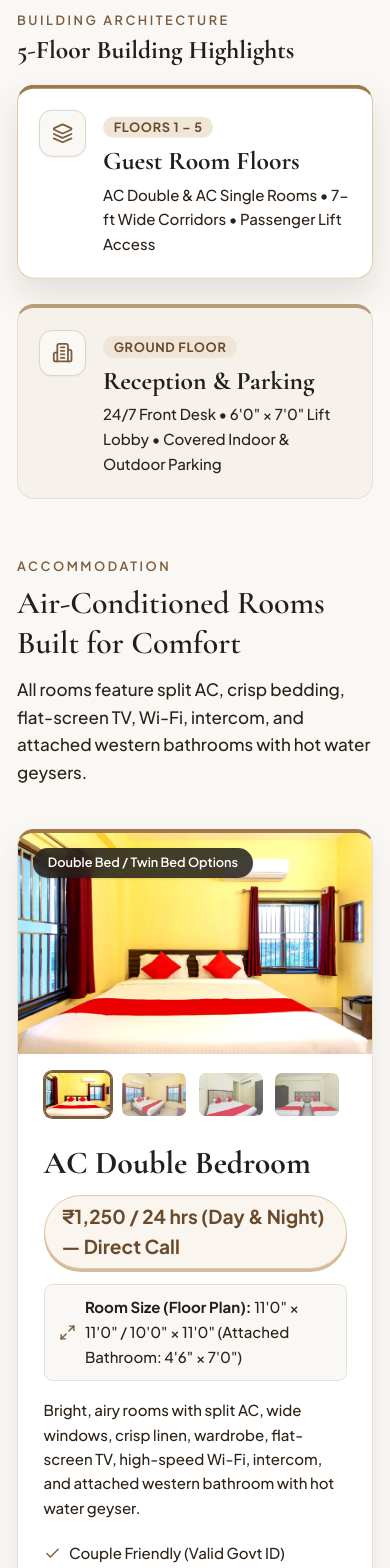
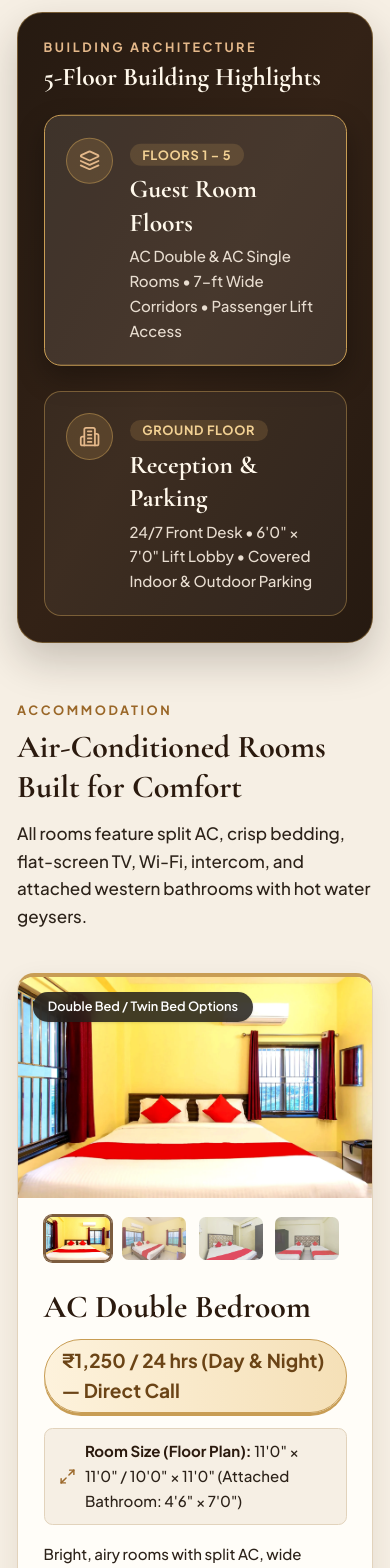
Before and after one commit to vssomarajupalli-lgtm/rk-residency-nellore, a React (Vite) app: page / in a window 390 px wide. Shown: the part 1260-2828 px from the top of the page. Built offline with nearby package versions, Linux system fonts and the light colour scheme.

Commit message:
Add nav down-arrows, rich luxury espresso-gold section palette, and prominent Contact card with email

```diff
--- a/src/components/AmenitiesSection.jsx
+++ b/src/components/AmenitiesSection.jsx
@@ -29,12 +29,13 @@ export default function AmenitiesSection({ t }) {
   const ref = useRevealOnScroll()
 
   return (
-    <section id="amenities" className="py-16 sm:py-24 max-w-7xl mx-auto px-4 sm:px-6 lg:px-8" ref={ref}>
+    <section id="amenities" className="py-16 sm:py-24 bg-[#F3E9DA] border-b border-[#E2D3BC]" ref={ref}>
+      <div className="max-w-7xl mx-auto px-4 sm:px-6 lg:px-8">
         <div className="max-w-2xl mb-10 sm:mb-14 reveal-on-scroll">
-        <p className="text-xs font-semibold uppercase tracking-[0.2em] text-[#7C5C3E] mb-2">
+          <p className="text-xs font-bold uppercase tracking-[0.2em] text-[#9A6728] mb-2">
             {t.amenities.eyebrow}
           </p>
-        <h2 className="font-serif-display text-3xl sm:text-4xl lg:text-5xl font-semibold text-[#221E1B] leading-tight">
+          <h2 className="font-serif-display text-3xl sm:text-4xl lg:text-5xl font-bold text-[#2B1A0E] leading-tight">
             {t.amenities.title}
           </h2>
           <p className="mt-3 text-base font-medium text-[#2c2219] leading-relaxed">
@@ -48,19 +49,20 @@ export default function AmenitiesSection({ t }) {
             return (
               <div
                 key={item.key}
-              className="reveal-on-scroll bg-white rounded-2xl border border-[#E6DFD5] border-t-4 border-t-[#9c7a4c] p-5 flex flex-col items-start gap-3 shadow-[0_8px_24px_rgba(60,40,20,0.06)] hover:-translate-y-2 hover:shadow-[0_20px_40px_rgba(60,40,20,0.14)] transition-all duration-300"
+                className="reveal-on-scroll bg-[#FFFDF8] rounded-2xl border border-[#E2D3BC] border-t-4 border-t-[#C89D54] p-5 flex flex-col items-start gap-3 shadow-[0_8px_24px_rgba(60,40,20,0.06)] hover:-translate-y-2 hover:shadow-[0_20px_40px_rgba(60,40,20,0.14)] transition-all duration-300"
                 style={{ animationDelay: `${idx * 60}ms` }}
               >
-              <div className="w-10 h-10 rounded-xl bg-[#FAF8F5] border border-[#E6DFD5] flex items-center justify-center text-[#7C5C3E]">
+                <div className="w-11 h-11 rounded-full bg-[#F3E2C6] text-[#8A5A1E] flex items-center justify-center">
                   <Icon className="w-5 h-5" />
                 </div>
-              <span className="text-sm sm:text-base font-semibold text-[#221E1B] leading-snug">
+                <span className="text-sm sm:text-base font-semibold text-[#2B1A0E] leading-snug">
                   {item.label}
                 </span>
               </div>
             )
           })}
         </div>
+      </div>
     </section>
   )
 }
--- a/src/components/GallerySection.jsx
+++ b/src/components/GallerySection.jsx
@@ -66,13 +66,13 @@ export default function GallerySection({ lang, t }) {
   const activePhoto = lightboxIdx !== null ? filtered[lightboxIdx] : null
 
   return (
-    <section id="gallery" className="py-16 sm:py-24 bg-[#F3EFE8] border-y border-[#E6DFD5]" ref={ref}>
+    <section id="gallery" className="py-16 sm:py-24 bg-[#FFFDF8]" ref={ref}>
       <div className="max-w-7xl mx-auto px-4 sm:px-6 lg:px-8">
         <div className="max-w-2xl mb-8 reveal-on-scroll">
-          <p className="text-xs font-semibold uppercase tracking-[0.2em] text-[#7C5C3E] mb-2">
+          <p className="text-xs font-bold uppercase tracking-[0.2em] text-[#9A6728] mb-2">
             {t.gallery.eyebrow}
           </p>
-          <h2 className="font-serif-display text-3xl sm:text-4xl lg:text-5xl font-semibold text-[#221E1B] leading-tight">
+          <h2 className="font-serif-display text-3xl sm:text-4xl lg:text-5xl font-bold text-[#2B1A0E] leading-tight">
             {t.gallery.title}
           </h2>
           <p className="mt-3 text-base font-medium text-[#2c2219] leading-relaxed">
@@ -92,8 +92,8 @@ export default function GallerySection({ lang, t }) {
               }}
               className={`px-4 py-2 rounded-full text-sm font-semibold transition-all cursor-pointer ${
                 activeCategory === cat.id
-                  ? 'bg-[#7C5C3E] text-white shadow-sm'
-                  : 'bg-white text-[#4F4740] border border-[#DDD4C8] hover:border-[#7C5C3E]'
+                  ? 'bg-[#7A5529] text-[#FFF8EB] shadow-sm'
+                  : 'bg-[#F6EFE4] text-[#3B2A1A] border border-[#DECBB0] hover:border-[#7A5529]'
               }`}
             >
               {cat.label}
--- a/src/components/Header.jsx
+++ b/src/components/Header.jsx
@@ -1,9 +1,10 @@
 import { useState } from 'react'
-import { Phone, Menu, X } from 'lucide-react'
+import { Phone, Menu, X, ChevronDown } from 'lucide-react'
 import hotelData from '../data/hotelData.json'
 
 export default function Header({ lang, setLang, t }) {
   const [menuOpen, setMenuOpen] = useState(false)
+  const [activeHref, setActiveHref] = useState('#rooms')
   const primaryPhone = hotelData.hotel.phoneLinks[0]
 
   const navItems = [
@@ -41,16 +42,29 @@ export default function Header({ lang, setLang, t }) {
         </a>
 
         {/* Desktop Nav — Unified 3D Pill Capsule */}
-        <nav className="hidden lg:flex items-center gap-0.5 bg-white/80 border border-[#C89D54]/45 rounded-full px-2.5 py-1.5 shadow-[0_3px_10px_rgba(43,28,16,0.08),inset_0_1px_0_rgba(255,255,255,0.9)]">
-          {navItems.map((item) => (
-            <a
-              key={item.href}
-              href={item.href}
-              className="text-[15.5px] lg:text-[16px] font-semibold text-[#3B2A1A] px-2.5 xl:px-3 py-1 rounded-full whitespace-nowrap transition-all duration-200 hover:bg-[#7A5B36] hover:text-[#FFF8EB] hover:shadow-sm"
-            >
-              {item.label}
-            </a>
-          ))}
+        <nav className="hidden lg:flex items-center gap-0.5 bg-white/85 border border-[#C89D54]/50 rounded-full px-2 py-1.5 shadow-[0_3px_10px_rgba(43,28,16,0.08),inset_0_1px_0_rgba(255,255,255,0.9)]">
+          {navItems.map((item) => {
+            const isActive = activeHref === item.href
+            return (
+              <a
+                key={item.href}
+                href={item.href}
+                onClick={() => setActiveHref(item.href)}
+                className={`inline-flex items-center gap-1 text-[14.5px] xl:text-[15.5px] font-semibold px-2.5 xl:px-3 py-1 rounded-full whitespace-nowrap transition-all duration-200 ${
+                  isActive
+                    ? 'bg-[#7A5529] text-[#FFF8EB] shadow-sm'
+                    : 'text-[#3B2A1A] hover:bg-[#7A5529]/12 hover:text-[#7A5529]'
+                }`}
+              >
+                <span>{item.label}</span>
+                <ChevronDown
+                  className={`w-3.5 h-3.5 shrink-0 ${
+                    isActive ? 'text-[#F2D194]' : 'text-[#9A6728]'
+                  }`}
+                />
+              </a>
+            )
+          })}
         </nav>
 
         {/* Actions: Language Toggle + Call Button */}
--- a/src/components/IdealStaySection.jsx
+++ b/src/components/IdealStaySection.jsx
@@ -7,13 +7,13 @@ export default function IdealStaySection({ t }) {
   const ref = useRevealOnScroll()
 
   return (
-    <section id="ideal-stay" className="py-16 sm:py-24 bg-[#F3EFE8] border-y border-[#E6DFD5]" ref={ref}>
+    <section id="ideal-stay" className="py-16 sm:py-24 bg-[#FFFDF8] border-y border-[#E6D7C3]" ref={ref}>
       <div className="max-w-7xl mx-auto px-4 sm:px-6 lg:px-8">
         <div className="max-w-2xl mb-10 sm:mb-14 reveal-on-scroll">
-          <p className="text-xs font-semibold uppercase tracking-[0.2em] text-[#7C5C3E] mb-2">
+          <p className="text-xs font-bold uppercase tracking-[0.2em] text-[#9A6728] mb-2">
             {t.idealStay.eyebrow}
           </p>
-          <h2 className="font-serif-display text-3xl sm:text-4xl lg:text-5xl font-semibold text-[#221E1B] leading-tight">
+          <h2 className="font-serif-display text-3xl sm:text-4xl lg:text-5xl font-bold text-[#2B1A0E] leading-tight">
             {t.idealStay.title}
           </h2>
           <p className="mt-3 text-base font-medium text-[#2c2219] leading-relaxed">
@@ -27,13 +27,13 @@ export default function IdealStaySection({ t }) {
             return (
               <div
                 key={card.title}
-                className="reveal-on-scroll h-full bg-white rounded-2xl border border-[#E6DFD5] border-t-4 border-t-[#9c7a4c] p-6 shadow-[0_10px_28px_rgba(60,40,20,0.07)] hover:-translate-y-2 hover:shadow-[0_20px_40px_rgba(60,40,20,0.14)] transition-all duration-300 flex flex-col"
+                className="reveal-on-scroll h-full bg-[#FAF3E8] rounded-2xl border border-[#E2D3BC] border-t-4 border-t-[#C89D54] p-6 shadow-[0_10px_28px_rgba(60,40,20,0.07)] hover:-translate-y-2 hover:shadow-[0_20px_40px_rgba(60,40,20,0.14)] transition-all duration-300 flex flex-col"
                 style={{ animationDelay: `${idx * 90}ms` }}
               >
-                <div className="w-11 h-11 rounded-xl bg-[#FAF8F5] border border-[#E2D9CE] flex items-center justify-center text-[#7C5C3E] mb-4">
+                <div className="w-11 h-11 rounded-full bg-[#F3E2C6] text-[#8A5A1E] flex items-center justify-center mb-4">
                   <Icon className="w-5 h-5" />
                 </div>
-                <h3 className="font-serif-display text-[23px] xl:text-[25px] font-bold text-[#221E1B] mb-2.5 whitespace-nowrap truncate">
+                <h3 className="font-serif-display text-[23px] xl:text-[25px] font-bold text-[#2B1A0E] mb-2.5 whitespace-nowrap truncate">
                   {card.title}
                 </h3>
                 <p className="text-[15px] font-medium text-[#2c2219] leading-relaxed">
--- a/src/components/RoomsSection.jsx
+++ b/src/components/RoomsSection.jsx
@@ -17,7 +17,7 @@ function RoomCard({ room, lang, t, delay }) {
 
   return (
     <div
-      className="reveal-on-scroll bg-white rounded-2xl border border-[#E6DFD5] border-t-4 border-t-[#9c7a4c] overflow-hidden shadow-[0_10px_28px_rgba(60,40,20,0.08)] hover:-translate-y-2 hover:shadow-[0_20px_40px_rgba(60,40,20,0.14)] transition-all duration-300 flex flex-col"
+      className="reveal-on-scroll bg-[#FFFDF8] rounded-2xl border border-[#E2D3BC] border-t-4 border-t-[#C89D54] overflow-hidden shadow-[0_10px_28px_rgba(60,40,20,0.09)] hover:-translate-y-2 hover:shadow-[0_20px_40px_rgba(60,40,20,0.16)] transition-all duration-300 flex flex-col"
       style={{ animationDelay: `${delay}ms` }}
     >
       {/* Main Image with smooth hover zoom */}
@@ -56,19 +56,19 @@ function RoomCard({ room, lang, t, delay }) {
       {/* Content */}
       <div className="p-6 sm:p-8 flex-1 flex flex-col">
         <div className="flex flex-wrap items-center justify-between gap-3 mb-3.5">
-          <h3 className="font-serif-display text-3xl sm:text-[34px] font-bold text-[#221E1B]">
+          <h3 className="font-serif-display text-3xl sm:text-[34px] font-bold text-[#2B1A0E]">
             {name}
           </h3>
-          <span className="inline-flex items-center px-4 py-1.5 rounded-full bg-[#FAF5EE] border border-[#DFC9AA] text-[#6B4A2B] text-lg md:text-xl font-extrabold shadow-[0_3px_0_#D4BC9A]">
+          <span className="inline-flex items-center px-4 py-1.5 rounded-full bg-gradient-to-r from-[#FDF2DC] to-[#F5E0B7] border border-[#C89D54] text-[#6B4416] text-lg md:text-xl font-bold shadow-[0_3px_0_#C89D54]">
             {tariff}
           </span>
         </div>
 
         {/* Floor Plan Dimensions */}
-        <div className="inline-flex items-center gap-2 text-[15px] font-medium text-[#2c2219] bg-[#FAF8F5] border border-[#E6DFD5] rounded-lg px-3.5 py-2.5 mb-4">
-          <Maximize2 className="w-4 h-4 text-[#7C5C3E] shrink-0" />
+        <div className="inline-flex items-center gap-2 text-[15px] font-medium text-[#2c2219] bg-[#F6EFE4] border border-[#E2D3BC] rounded-lg px-3.5 py-2.5 mb-4">
+          <Maximize2 className="w-4 h-4 text-[#9A6728] shrink-0" />
           <span>
-            <strong className="text-[#221E1B]">{t.roomsSection.dimensionsLabel}:</strong> {dimensions}
+            <strong className="text-[#2B1A0E]">{t.roomsSection.dimensionsLabel}:</strong> {dimensions}
           </span>
         </div>
 
@@ -80,7 +80,7 @@ function RoomCard({ room, lang, t, delay }) {
         <ul className="grid grid-cols-1 sm:grid-cols-2 gap-2.5 mb-6">
           {highlights.map((h) => (
             <li key={h} className="flex items-center gap-2 text-[15px] font-medium text-[#2c2219]">
-              <Check className="w-4 h-4 text-[#7C5C3E] shrink-0" />
+              <Check className="w-4 h-4 text-[#1F6F54] shrink-0" />
               <span>{h}</span>
             </li>
           ))}
@@ -113,15 +113,16 @@ export default function RoomsSection({ lang, t }) {
   const ref = useRevealOnScroll()
 
   return (
-    <section id="rooms" className="py-16 sm:py-24 max-w-7xl mx-auto px-4 sm:px-6 lg:px-8" ref={ref}>
-      {/* Interactive 5-Floor Building Highlights Strip */}
-      <div className="mb-14 sm:mb-16">
-        <div className="flex flex-col sm:flex-row sm:items-end justify-between gap-2 mb-5">
+    <section id="rooms" className="py-16 sm:py-24 bg-[#F6EFE4]" ref={ref}>
+      <div className="max-w-7xl mx-auto px-4 sm:px-6 lg:px-8">
+        {/* Interactive 5-Floor Building Highlights — Deep Espresso & Gold Showcase */}
+        <div className="mb-14 sm:mb-16 rounded-3xl bg-gradient-to-br from-[#261A11] via-[#332216] to-[#261A11] text-[#FFF8EB] p-6 sm:p-8 lg:p-10 border border-[#C89D54]/45 shadow-[0_18px_40px_rgba(38,26,17,0.22)]">
+          <div className="flex flex-col sm:flex-row sm:items-end justify-between gap-2 mb-6">
             <div className="reveal-on-scroll">
-            <p className="text-xs font-semibold uppercase tracking-[0.2em] text-[#7C5C3E] mb-1">
+              <p className="text-xs font-bold uppercase tracking-[0.2em] text-[#E4B88A] mb-1">
                 {t.floorPreview.eyebrow}
               </p>
-            <h2 className="font-serif-display text-2xl sm:text-3xl font-bold text-[#221E1B]">
+              <h2 className="font-serif-display text-2xl sm:text-3xl font-bold text-[#FFF8EB]">
                 {t.floorPreview.title}
               </h2>
             </div>
@@ -136,24 +137,24 @@ export default function RoomsSection({ lang, t }) {
                   key={lvl.badge}
                   type="button"
                   onClick={() => setActiveFloor(idx)}
-                className={`reveal-on-scroll text-left rounded-2xl p-5 sm:p-6 border border-t-4 transition-all duration-300 cursor-pointer flex items-start gap-4 ${
+                  className={`reveal-on-scroll text-left rounded-2xl p-5 sm:p-6 border transition-all duration-300 cursor-pointer flex items-start gap-4 ${
                     isActive
-                    ? 'bg-white border-[#DFC9AA] border-t-[#9c7a4c] shadow-[0_16px_34px_rgba(60,40,20,0.12)] -translate-y-1'
-                    : 'bg-[#F6F1EA] border-[#E6DFD5] border-t-[#B89D7A] hover:-translate-y-1 hover:bg-white hover:shadow-[0_14px_30px_rgba(60,40,20,0.10)]'
+                      ? 'bg-white/10 border-[#C89D54] shadow-[0_12px_28px_rgba(0,0,0,0.3)] -translate-y-1'
+                      : 'bg-white/5 border-[#C89D54]/45 hover:-translate-y-1 hover:bg-white/10'
                   }`}
                   style={{ animationDelay: `${idx * 100}ms` }}
                 >
-                <div className="shrink-0 w-11 h-11 rounded-xl bg-[#FAF8F5] border border-[#DDD4C8] flex items-center justify-center text-[#7C5C3E] shadow-xs">
+                  <div className="shrink-0 w-11 h-11 rounded-full bg-[#C89D54]/20 border border-[#C89D54]/50 flex items-center justify-center text-[#E4B88A]">
                     <Icon className="w-5 h-5" />
                   </div>
                   <div>
-                  <span className="inline-block text-xs font-bold uppercase tracking-wider px-2.5 py-0.5 rounded-full bg-[#EFE6D8] text-[#6B4A2B] mb-1.5">
+                    <span className="inline-block text-xs font-bold uppercase tracking-wider px-3 py-0.5 rounded-full bg-[#C89D54]/20 text-[#F2D194] mb-1.5">
                       {lvl.badge}
                     </span>
-                  <h3 className="font-serif-display text-2xl font-bold text-[#221E1B]">
+                    <h3 className="font-serif-display text-2xl font-bold text-[#FFF8EB]">
                       {lvl.title}
                     </h3>
-                  <p className="text-[15px] text-[#2c2219] font-medium mt-1">
+                    <p className="text-[15px] text-[#E8DDD0] font-medium mt-1">
                       {lvl.desc}
                     </p>
                   </div>
@@ -165,10 +166,10 @@ export default function RoomsSection({ lang, t }) {
 
         {/* Rooms Header */}
         <div className="max-w-2xl mb-10 sm:mb-12 reveal-on-scroll">
-        <p className="text-xs font-semibold uppercase tracking-[0.2em] text-[#7C5C3E] mb-2">
+          <p className="text-xs font-bold uppercase tracking-[0.2em] text-[#9A6728] mb-2">
             {t.roomsSection.eyebrow}
           </p>
-        <h2 className="font-serif-display text-3xl sm:text-4xl lg:text-5xl font-semibold text-[#221E1B] leading-tight">
+          <h2 className="font-serif-display text-3xl sm:text-4xl lg:text-5xl font-bold text-[#2B1A0E] leading-tight">
             {t.roomsSection.title}
           </h2>
           <p className="mt-3 text-base font-medium text-[#2c2219] leading-relaxed">
@@ -181,6 +182,7 @@ export default function RoomsSection({ lang, t }) {
             <RoomCard key={room.id} room={room} lang={lang} t={t} delay={idx * 120} />
           ))}
         </div>
+      </div>
     </section>
   )
 }
--- a/src/data/translations.js
+++ b/src/data/translations.js
@@ -16,7 +16,7 @@ export const translations = {
       amenities: 'Amenities',
       gallery: 'Gallery',
       faq: 'Policies & FAQ',
-      location: 'Location',
+      location: 'Contact',
       callToBook: 'Call to Book',
     },
     hero: {
@@ -201,7 +201,7 @@ export const translations = {
       amenities: 'సౌకర్యాలు',
       gallery: 'గ్యాలరీ',
       faq: 'నియమాలు & ప్రశ్నలు',
-      location: 'చిరునామా',
+      location: 'సంప్రదించండి',
       callToBook: 'బుకింగ్ కోసం కాల్',
     },
     hero: {
@@ -386,7 +386,7 @@ export const translations = {
       amenities: 'सुविधाएं',
       gallery: 'गैलरी',
       faq: 'नियम और प्रश्न',
-      location: 'पता',
+      location: 'संपर्क',
       callToBook: 'बुक करने के लिए कॉल करें',
     },
     hero: {
```
Also changed, not shown: src/components/FaqAndLocationSection.jsx (+39 -37 lines). Lines whose indentation alone changed are shown as unchanged.
